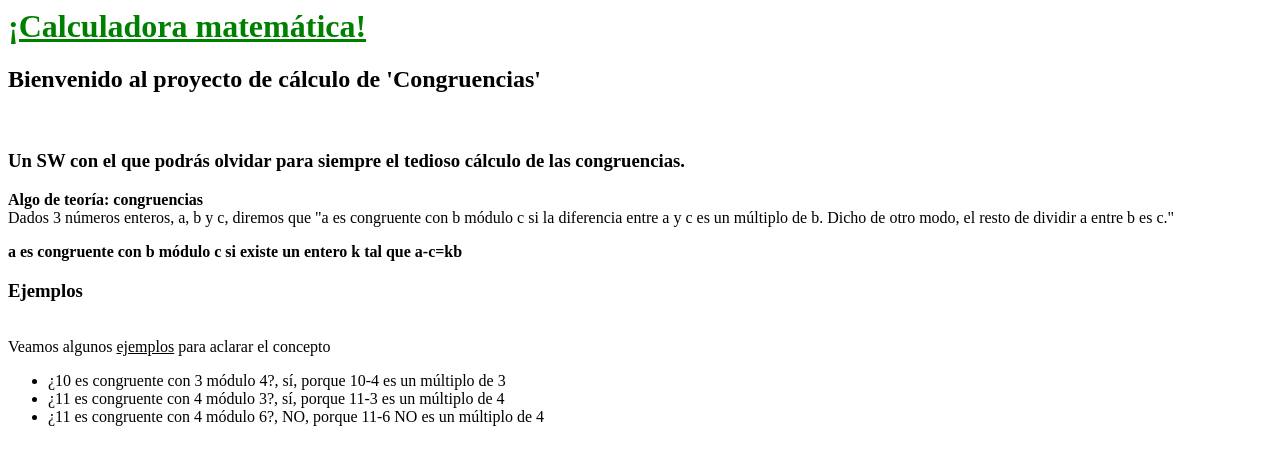
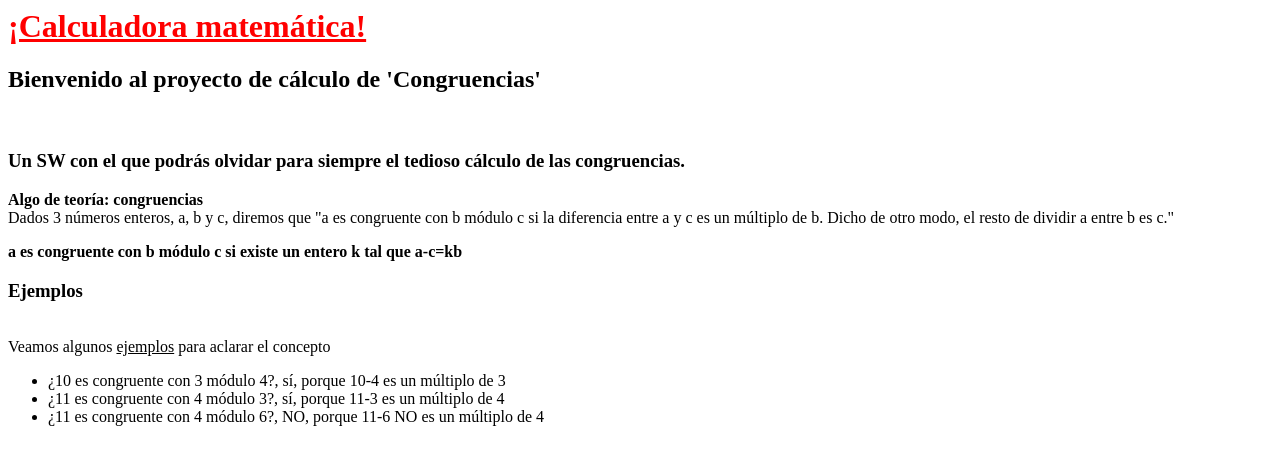
Before and after one commit to ahortalq/tutorial, a plain HTML site: page src/index.html in a window 1280 px wide. Drawn offline with Linux system fonts and the light colour scheme.

Commit message:
red color

```diff
--- a/src/index.html
+++ b/src/index.html
@@ -4,7 +4,7 @@
     <title>Calculadora matemática</title>
   </head>
   <body>
-    <h1><font color="green"><u>¡Calculadora matemática!</u></font></h1><P>
+    <h1><font color="red"><u>¡Calculadora matemática!</u></font></h1><P>
     <h2>Bienvenido al proyecto de cálculo de 'Congruencias'</h2><br>
     <h3>Un SW con el que podrás olvidar para siempre el tedioso cálculo de las congruencias.</h3><P>
     <b>Algo de teoría: congruencias</b><br>
```
